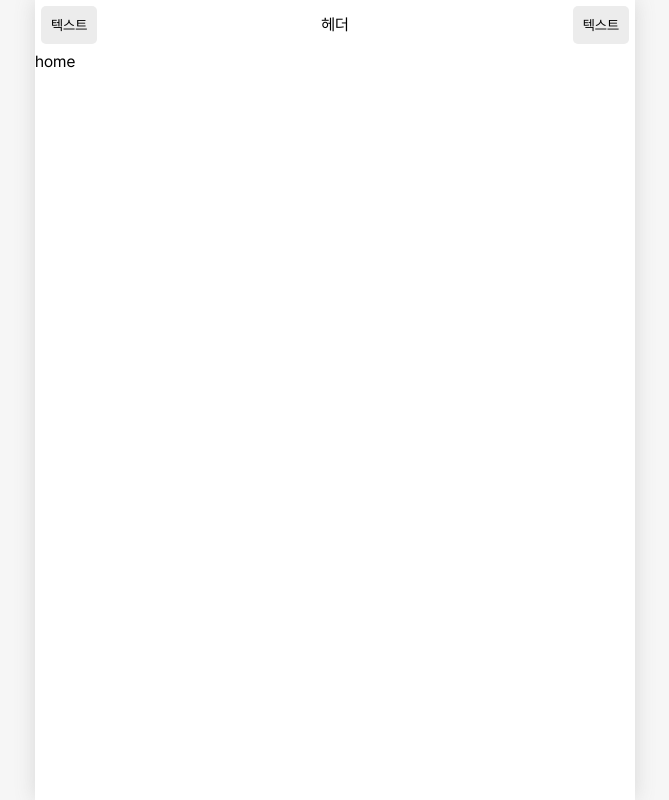
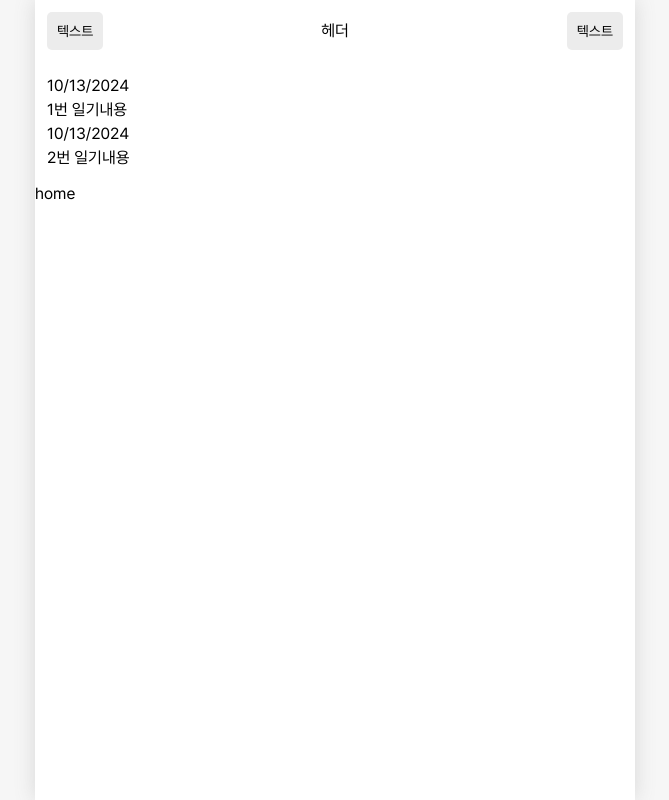
Before and after one commit to youngjunSung/onebite-react, a React (Vite) app in the folder section12/: page / in a window 1280 px wide. Shown: the whole page, without its empty margins (305-974 px from the left). Built offline with nearby package versions, Linux system fonts and the light colour scheme.

Commit message:
chore: 목데이터 렌더링

```diff
--- a/section12/src/App.tsx
+++ b/section12/src/App.tsx
@@ -12,13 +12,13 @@ import { getEmotions } from "./utils/getEmotions";
 const mockData = [
   {
     id: 1,
-    createdDate: new Date().getDate(),
+    createdDate: new Date().toLocaleString("en-US").split(", ")[0],
     emotionId: 1,
     content: "1번 일기내용",
   },
   {
     id: 2,
-    createdDate: new Date().getDate(),
+    createdDate: new Date().toLocaleString("en-US").split(", ")[0],
     emotionId: 2,
     content: "2번 일기내용",
   },
@@ -39,6 +39,18 @@ function App() {
           <Button text="텍스트" type="default" onClick={() => alert()} />
         }
       />
+      <div className="p-[12px]">
+        <ul>
+          {mockData.map((e) => {
+            return (
+              <li>
+                <p>{e.createdDate}</p>
+                <p>{e.content}</p>
+              </li>
+            );
+          })}
+        </ul>
+      </div>
       <Routes>
         {/* switch문처럼 렌더링 된다. url이 / 면 Home, /new면 New  */}
         <Route path="/" element={<Home />} />
--- a/section12/src/components/Header.tsx
+++ b/section12/src/components/Header.tsx
@@ -2,7 +2,7 @@ import { ReactNode } from "react";
 
 const Header = ({text, leftChild, rightChild}: {text: string, leftChild: ReactNode, rightChild: ReactNode}) => {
     return (
-        <header className="flex items-center p-[6px]">
+        <header className="flex items-center p-[12px]">
             <div>{leftChild}</div>
             <h1 className="flex-1 center">{text}</h1>
             <div>{rightChild}</div>
```
